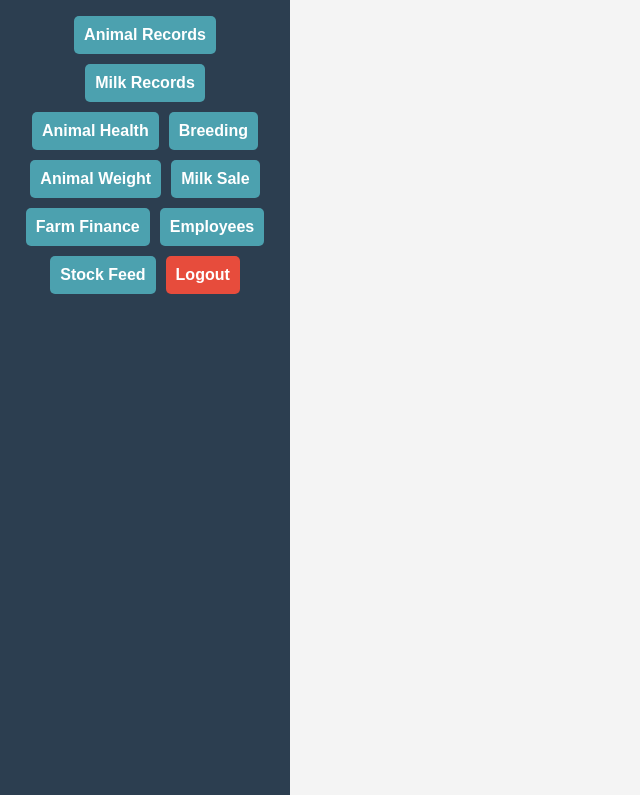
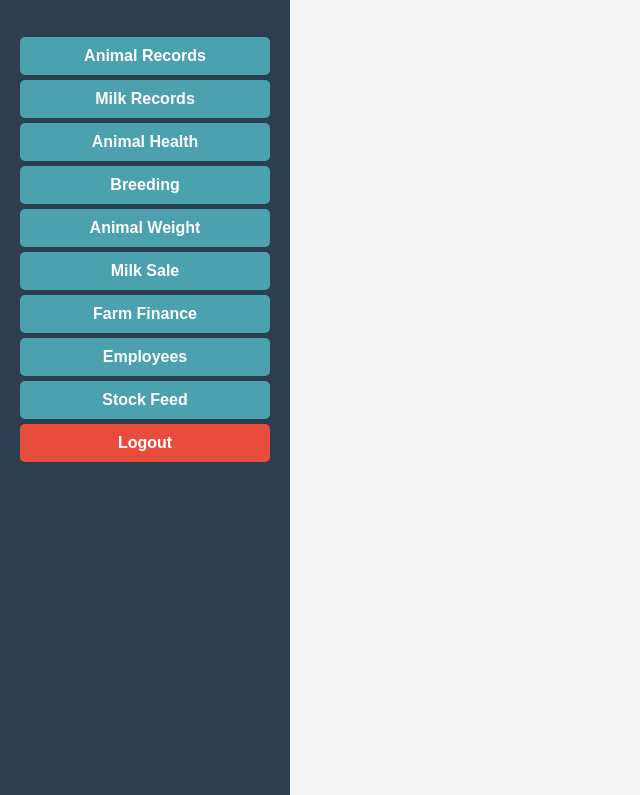
Before and after one commit to dani098765/Alvi-dairy, a plain HTML site: page dashboard.html in a window 1280 px wide. Shown: the part 45-840 px from the top of the page, without its empty margins (0-640 px from the left). Drawn offline with Linux system fonts and the light colour scheme.

Commit message:
styles1.css

```diff
--- a/styles1.css
+++ b/styles1.css
@@ -3,22 +3,20 @@ body {
   font-family: Arial, sans-serif;
   margin: 0;
   padding: 0;
-  background-color: #f4f4f4;
   display: flex;
   flex-direction: column;
   min-height: 100vh;
+  background-color: #f4f4f4;
 }
 
-/* Dashboard Layout */
 .dashboard-container {
   display: flex;
-  flex-direction: column;
-  height: 100%;
+  height: 100vh;
 }
 
 /* Sidebar Styling */
 .sidebar {
-  width: 100%;
+  width: 250px;
   background: #2c3e50;
   color: white;
   padding: 20px;
@@ -34,15 +32,11 @@ body {
 .sidebar ul {
   list-style: none;
   padding: 0;
-  margin: 0;
-  display: flex;
-  flex-wrap: wrap;
-  gap: 10px;
-  justify-content: center;
 }
 
 .sidebar ul li {
   padding: 10px;
+  margin: 5px 0;
   background: #4ca1af;
   text-align: center;
   border-radius: 5px;
@@ -92,8 +86,9 @@ footer {
   }
 
   .sidebar {
-    width: 250px;
     height: 100vh;
+    display: flex;
+    flex-direction: column;
   }
 
   .main-content {
```
